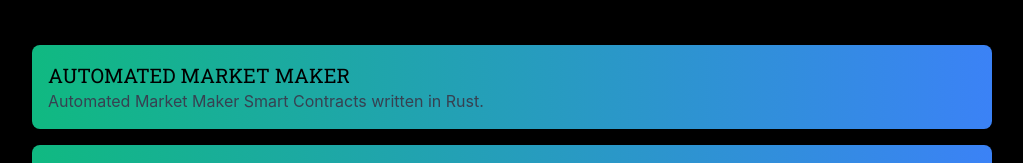
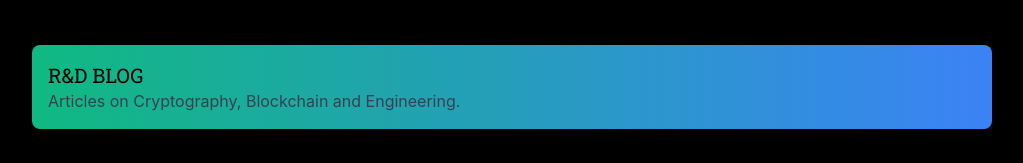
Before and after one commit to jonas089/jonas089, a React (Create React App) app: page / in a window 1280 px wide. Shown: the part 421-584 px from the top of the page, without its empty margins (128-1151 px from the left). Built offline with nearby package versions, Linux system fonts and the light colour scheme; no server answers; the HTML template or start-up script is replaced by a standard one.

Commit message:
remove AMM

```diff
--- a/src/routes/Home.jsx
+++ b/src/routes/Home.jsx
@@ -36,7 +36,6 @@
 
 
 const articles = [
-  { name: 'Automated Market Maker', description: 'Automated Market Maker Smart Contracts written in Rust.', href: 'https://medium.com/casperblockchain/building-anautomated-market-maker-on-casper-fd35c5fa917e', icon: medium },
   { name: 'R&D Blog', description: 'Articles on Cryptography, Blockchain and Engineering.', href: 'https://medium.com/@jonas_casper', icon: medium },
 ]
 
```
